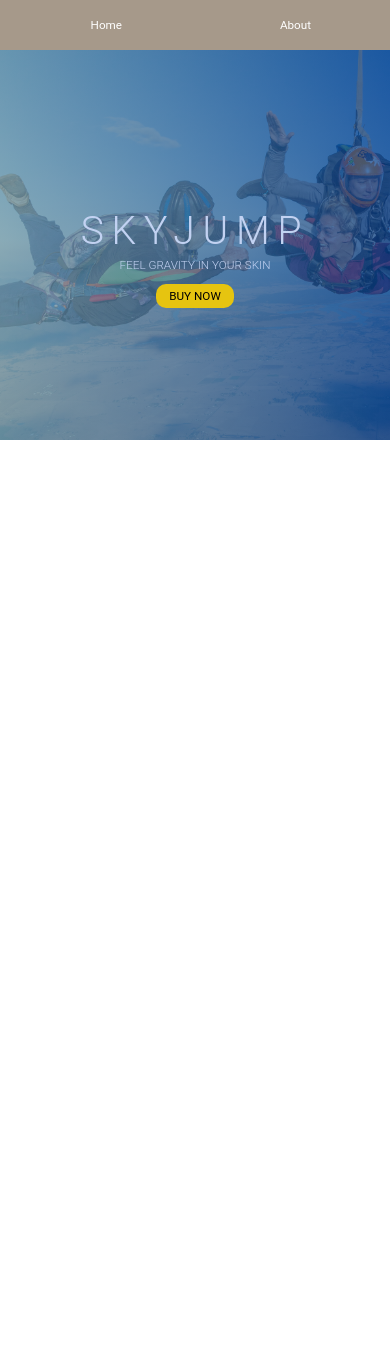
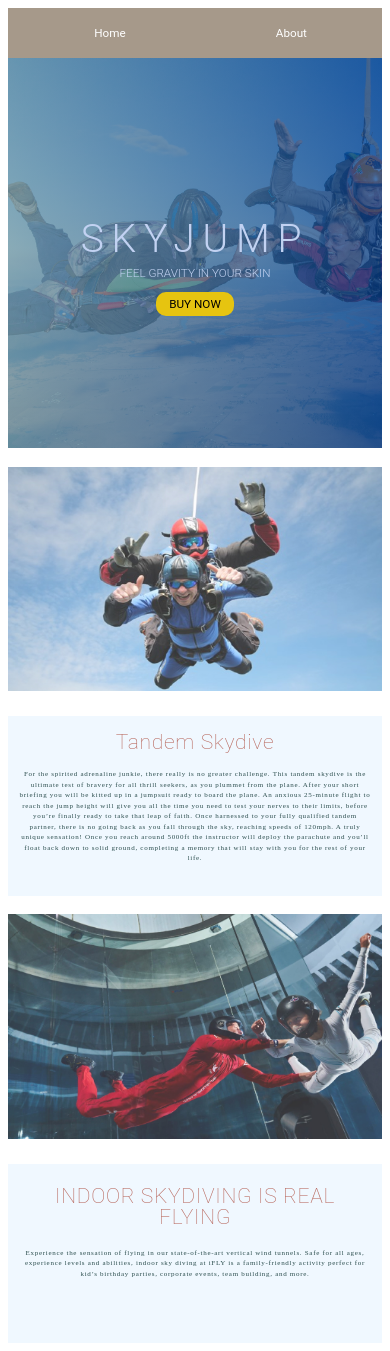
Before and after one commit to bahhtee17/vue-portfolio-website, a Vue app: page / in a window 390 px wide. Before the commit the page ends 844 px from the top, so only its background shows below. Built offline with nearby package versions, Linux system fonts and the light colour scheme.

Commit message:
builtsection2

```diff
--- a/src/App.vue
+++ b/src/App.vue
@@ -8,11 +8,12 @@
   </div>
 </template>
 
-<style>
+<style scoped>
 body{
   padding: 0;
   margin: 0;
 }
+
 
 #app #nav{
   font-family: Roboto;
@@ -47,7 +48,7 @@ color: #ffffcd;
   color: #ffffcd;
 }
 
-@media only screen and (max-width: 600px){
+@media only screen and (max-width: 800px){
   .home{
     font-size: 3vw;
   }
--- a/src/components/FirstSection.vue
+++ b/src/components/FirstSection.vue
@@ -6,7 +6,7 @@
     </div>
 
     <div class="text">
-       <h3>Tandem Skydive</h3>
+       <h3 class="header">Tandem Skydive</h3>
        <p> For the spirited adrenaline junkie, there really is no greater challenge. This tandem skydive is the ultimate test of bravery for all thrill seekers, as you plummet from the plane. After your short briefing you will be kitted up in a jumpsuit ready to board the plane. An anxious 25-minute flight to reach the jump height will give you all the time you need to test your nerves to their limits, before you’re finally ready to take that leap of faith. Once harnessed to your fully qualified tandem partner, there is no going back as you fall through the sky, reaching speeds of 120mph. A truly unique sensation! Once you reach around 5000ft the instructor will deploy the parachute and you’ll float back down to solid ground, completing a memory that will stay with you for the rest of your life.</p>
     </div>
 
@@ -26,28 +26,50 @@ export default {
     display: flex;
     width: 100%;
     font-size: 60%;
-     height: 40vw;
+    height: 30vw;
     justify-content: center;
     color: black;
-    margin-top: 5%;
+
 
 
 }
 
+.text .header{
+    font-size: 3em;
+    font-family: Roboto;
+    color:#b66358;
+    font-weight: 100;
+}
+
+.text p{
+color:rgb(44, 78, 78)
+}
 
 
 
- .img-container .image{
+.img-container .image{
   height: 90%;
   background-size: cover;
-}
+  }
 
 .text{
     text-align: center;
-     height: 90%;
+    padding: 0% 3% 0% 3%;
+    height: 90%;
     letter-spacing: 0.1em;
     line-height: 1.5em;
     background-color: aliceblue;
+}
 
+@media only screen and (max-width: 800px){
+    .container{
+        height: 110vw;
+        display: inline-flex;
+        flex-direction: column;
+    }
+
+    .img-container .image{
+        width: 100%;
+    }
 }
 </style>
--- a/src/components/Header.vue
+++ b/src/components/Header.vue
@@ -22,6 +22,9 @@ export default {
 </script>
 
 <style scoped>
+
+
+
   .container{
       display: flex;
       width: 100%;
@@ -67,7 +70,7 @@ export default {
      background-color: #f3dc68;
  }
 
- @media only screen and (max-width: 600px) {
+ @media only screen and (max-width: 800px) {
      .container{
          height: 100vw;
      }
--- /dev/null
+++ b/src/components/SecondSection.vue
@@ -0,0 +1,76 @@
+<template>
+ <div class="container">
+
+    <div class="img-container">
+        <img class="image" src="../assets/images/section_02.jpg"/>
+    </div>
+
+    <div class="text">
+       <h3 class="header">INDOOR SKYDIVING IS REAL FLYING</h3>
+       <p> Experience the sensation of flying in our state-of-the-art vertical wind tunnels. Safe for all ages, experience levels and abilities, indoor sky diving at iFLY is a family-friendly activity perfect for kid’s birthday parties, corporate events, team building, and more.</p>
+    </div>
+
+
+ </div>
+
+</template>
+
+<script>
+export default {
+
+}
+</script>
+
+<style scoped>
+.container{
+    display: flex;
+    width: 100%;
+    font-size: 60%;
+     height: 30vw;
+     flex-direction: row-reverse;
+    justify-content: center;
+    color: black;
+
+
+
+}
+
+.text .header{
+    font-size: 3em;
+    font-family: Roboto;
+    color:#b66358;
+    line-height: 1em;
+    font-weight: 100;
+}
+
+.text p{
+color:rgb(44, 78, 78)
+}
+
+
+ .img-container .image{
+  height: 90%;
+  background-size: cover;
+}
+
+.text{
+    text-align: center;
+    padding: 0% 3% 0% 3%;
+    height: 90%;
+    letter-spacing: 0.1em;
+    line-height: 1.5em;
+    background-color: aliceblue;
+}
+
+@media only screen and (max-width: 800px){
+    .container{
+        height: 110vw;
+        display: inline-flex;
+        flex-direction: column;
+    }
+
+    .img-container .image{
+        width: 100%;
+    }
+}
+</style>
--- a/src/views/Home.vue
+++ b/src/views/Home.vue
@@ -1,21 +1,48 @@
 <template>
   <div class="home">
-     <Header/>
+    <div class="header">
+       <Header/>
+    </div>
+
+    <div class="firstSection">
+      <FirstSection />
+    </div>
+
+    <div class="secondSection">
+      <SecondSection/>
+    </div>
   </div>
+
 </template>
 
 <script>
 
 import Header from '../components/Header.vue'
+import FirstSection from '../components/FirstSection.vue'
+import SecondSection from '../components/SecondSection.vue'
 export default {
   name: 'Home',
   components: {
-    Header
+    Header,
+    FirstSection,
+    SecondSection
   }
 }
 </script>
 
 
 <style scoped>
+ .header{
+  margin-bottom: 5%;
+ }
+
+
+
+
+ @media only screen and (max-width: 800px){
+  .firstSection{
+    margin-bottom: 5%;
+  }
+ }
 
 </style>
```
Also changed, not shown: src/assets/images/section_02.jpg (added).
